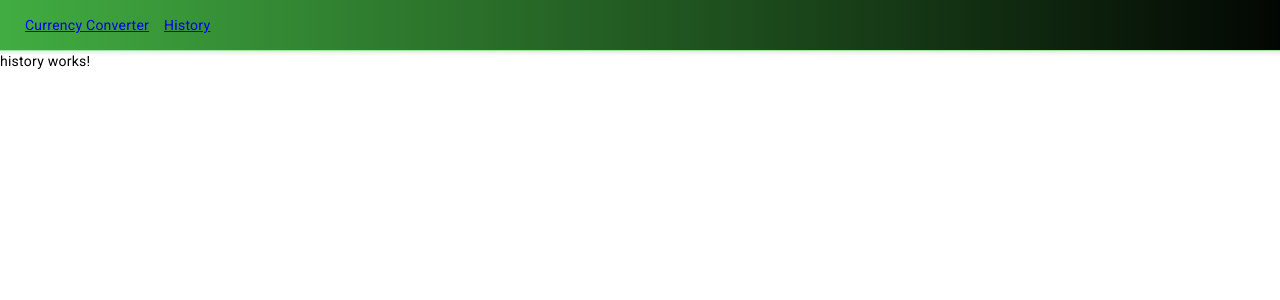
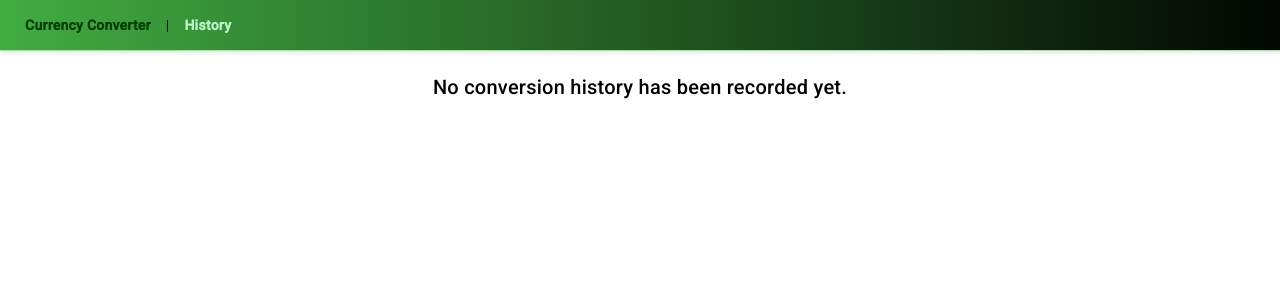
Before and after one commit to Oren-Karaso/currency-converter, an Angular app: page /history in a window 1280 px wide. Shown: the top 300 px of the page. Built offline with nearby package versions, Linux system fonts and the light colour scheme; no server answers.

Commit message:
feat: history-table works

```diff
--- a/src/app/components/feature/currency-converter/currency-converter.component.html
+++ b/src/app/components/feature/currency-converter/currency-converter.component.html
@@ -27,7 +27,7 @@
     </form>
 
     @if (calculatedRate()) {
-    <h2>{{form.value.amount}} {{form.value.fromCurrency}} = {{ calculatedRate() }} {{form.value.toCurrency}}</h2>
+    <h2>{{form.value.amount}} {{form.value.fromCurrency}} = {{ calculatedRate() | number:'1.2-6' }} {{form.value.toCurrency}}</h2>
     } @else if (isFetchingRate()) {
     <h2>Fetching rate...</h2>
     <mat-progress-spinner mode="indeterminate" [diameter]="50"></mat-progress-spinner>
--- a/src/app/components/feature/currency-converter/currency-converter.component.scss
+++ b/src/app/components/feature/currency-converter/currency-converter.component.scss
@@ -24,6 +24,11 @@
             border-radius: 20px;
             border: 1px solid #4caf50;
             background: linear-gradient(to left, #4caf50, #81c784);
+
+            &:disabled {
+                background: linear-gradient(to left, #c8e6c9, #a5d6a7);
+                color: #757575;
+            }
         }
     }
 }
--- a/src/app/components/feature/currency-converter/currency-converter.component.ts
+++ b/src/app/components/feature/currency-converter/currency-converter.component.ts
@@ -6,10 +6,11 @@ import { MatInputModule } from '@angular/material/input';
 import { MatSelectModule } from '@angular/material/select';
 import { MatProgressSpinnerModule } from '@angular/material/progress-spinner';
 import { take } from 'rxjs';
+import { CommonModule } from '@angular/common';
 
 @Component({
   selector: 'app-currency-converter',
-  imports: [ReactiveFormsModule, MatFormFieldModule, MatInputModule, MatSelectModule, MatProgressSpinnerModule],
+  imports: [ReactiveFormsModule, MatFormFieldModule, MatInputModule, MatSelectModule, MatProgressSpinnerModule, CommonModule],
   templateUrl: './currency-converter.component.html',
   styleUrl: './currency-converter.component.scss'
 })
--- a/src/app/components/feature/history/history.component.html
+++ b/src/app/components/feature/history/history.component.html
@@ -1 +1,32 @@
-<p>history works!</p>
+<div class="history-wrapper">
+    @if (rows.length > 0) {
+    <h1 class="title">Conversion History</h1>
+    <p class="description">Here are the recorded conversion rates:</p>
+    <table mat-table [dataSource]="rows" class="mat-elevation-z8">
+
+        <!-- From Column -->
+        <ng-container matColumnDef="base">
+            <th mat-header-cell *matHeaderCellDef> From </th>
+            <td mat-cell *matCellDef="let row"> {{row.base}} </td>
+        </ng-container>
+
+        <!-- To Column -->
+        <ng-container matColumnDef="target">
+            <th mat-header-cell *matHeaderCellDef> To </th>
+            <td mat-cell *matCellDef="let row"> {{row.target}} </td>
+        </ng-container>
+
+        <!-- Rate Column -->
+        <ng-container matColumnDef="rate">
+            <th mat-header-cell *matHeaderCellDef> Rate </th>
+            <td mat-cell *matCellDef="let row"> {{row.rate | number:'1.2-6'}} </td>
+        </ng-container>
+
+        <!-- Header and Row Definitions -->
+        <tr mat-header-row *matHeaderRowDef="colHeaders"></tr>
+        <tr mat-row *matRowDef="let row; columns: colHeaders;"></tr>
+    </table>
+    } @else {
+    <h2 class="placeholder-text">No conversion history has been recorded yet.</h2>
+    }
+</div>
--- a/src/app/components/feature/history/history.component.scss
+++ b/src/app/components/feature/history/history.component.scss
@@ -0,0 +1,7 @@
+.history-wrapper {
+    padding: 20px;
+    display: flex;
+    gap: 25px;
+    flex-direction: column;
+    align-items: center;
+}
--- a/src/app/components/feature/history/history.component.ts
+++ b/src/app/components/feature/history/history.component.ts
@@ -1,15 +1,42 @@
-import { Component } from '@angular/core';
+import { Component, inject, OnInit } from '@angular/core';
+import { CurrencyService } from '../../../services/currency.service';
+import { RatesCache } from '../../../models/rates-cache.type';
+import { MatTableModule } from '@angular/material/table';
+import { CommonModule } from '@angular/common';
+import { DataRow } from '../../../models/data-row.interface';
 
 @Component({
   selector: 'app-history',
-  imports: [],
+  imports: [MatTableModule, CommonModule],
   templateUrl: './history.component.html',
   styleUrl: './history.component.scss'
 })
-export class HistoryComponent {
+export class HistoryComponent implements OnInit {
+  private currencyService = inject(CurrencyService);
+  history: RatesCache | null = null;
+  rows: DataRow[] = [];
+  colHeaders: string[] = ['base', 'target', 'rate'];
   constructor() {
-    console.log('history loaded');
+  }
+
+  ngOnInit(): void {
+    this.history = this.currencyService.getCachedHistory();
+    console.log(this.history);
+
+    this.createDataForTable();
+    console.log(this.rows);
 
   }
 
+  private createDataForTable() {
+    for (const fromCurrency in this.history) { // Iterate over base currencies
+      for (const toCurrency in this.history[fromCurrency]) { // Iterate over target currencies
+        this.rows.push({
+          base: fromCurrency,
+          target: toCurrency,
+          rate: this.history[fromCurrency][toCurrency]
+        });
+      }
+    }
+  }
 }
--- a/src/app/components/feature/navbar/navbar.component.html
+++ b/src/app/components/feature/navbar/navbar.component.html
@@ -1,6 +1,6 @@
 <nav>
     <ul class="navbar">
-        <li><a routerLink="/currency-converter">Currency Converter</a></li>
-        <li><a routerLink="/history">History</a></li>
+        <li><a routerLink="/currency-converter" routerLinkActive="active-link" [routerLinkActiveOptions]="{exact: true}">Currency Converter</a></li> |
+        <li><a routerLink="/history" routerLinkActive="active-link" [routerLinkActiveOptions]="{exact: true}">History</a></li>
     </ul>
 </nav>
--- a/src/app/components/feature/navbar/navbar.component.scss
+++ b/src/app/components/feature/navbar/navbar.component.scss
@@ -15,15 +15,5 @@
         list-style-type: none;
         margin: 0;
         padding: 0;
-
-        li {
-            color: white;
-            font-weight: bold;
-            cursor: pointer;
-
-            &:hover {
-                color: rgb(158, 231, 158);
-            }
-        }
     }
 }
--- a/src/app/components/feature/navbar/navbar.component.ts
+++ b/src/app/components/feature/navbar/navbar.component.ts
@@ -1,9 +1,9 @@
 import { Component } from '@angular/core';
-import { RouterLink } from '@angular/router';
+import { RouterLink, RouterLinkActive } from '@angular/router';
 
 @Component({
   selector: 'app-navbar',
-  imports: [RouterLink],
+  imports: [RouterLink, RouterLinkActive],
   templateUrl: './navbar.component.html',
   styleUrl: './navbar.component.scss'
 })
--- /dev/null
+++ b/src/app/models/data-row.interface.ts
@@ -0,0 +1,5 @@
+export interface DataRow {
+  base: string;
+  target: string;
+  rate: number;
+}
--- a/src/styles.scss
+++ b/src/styles.scss
@@ -1,4 +1,25 @@
 @import "@angular/material/prebuilt-themes/indigo-pink.css";
 
-html, body { height: 100%; }
-body { margin: 0; font-family: Roboto, "Helvetica Neue", sans-serif; }
+html,
+body {
+    height: 100%;
+}
+
+body {
+    margin: 0;
+    font-family: Roboto, "Helvetica Neue", sans-serif;
+}
+
+a {
+    text-decoration: none;
+    color: rgb(1, 61, 1);
+    font-weight: 600 !important;
+
+    &:hover {
+        color: rgb(158, 231, 158);
+    }
+}
+
+.active-link {
+    color: rgb(188, 247, 203) !important;
+}
```
Also changed, not shown: src/app/services/currency.service.ts (+28 -2 lines).
